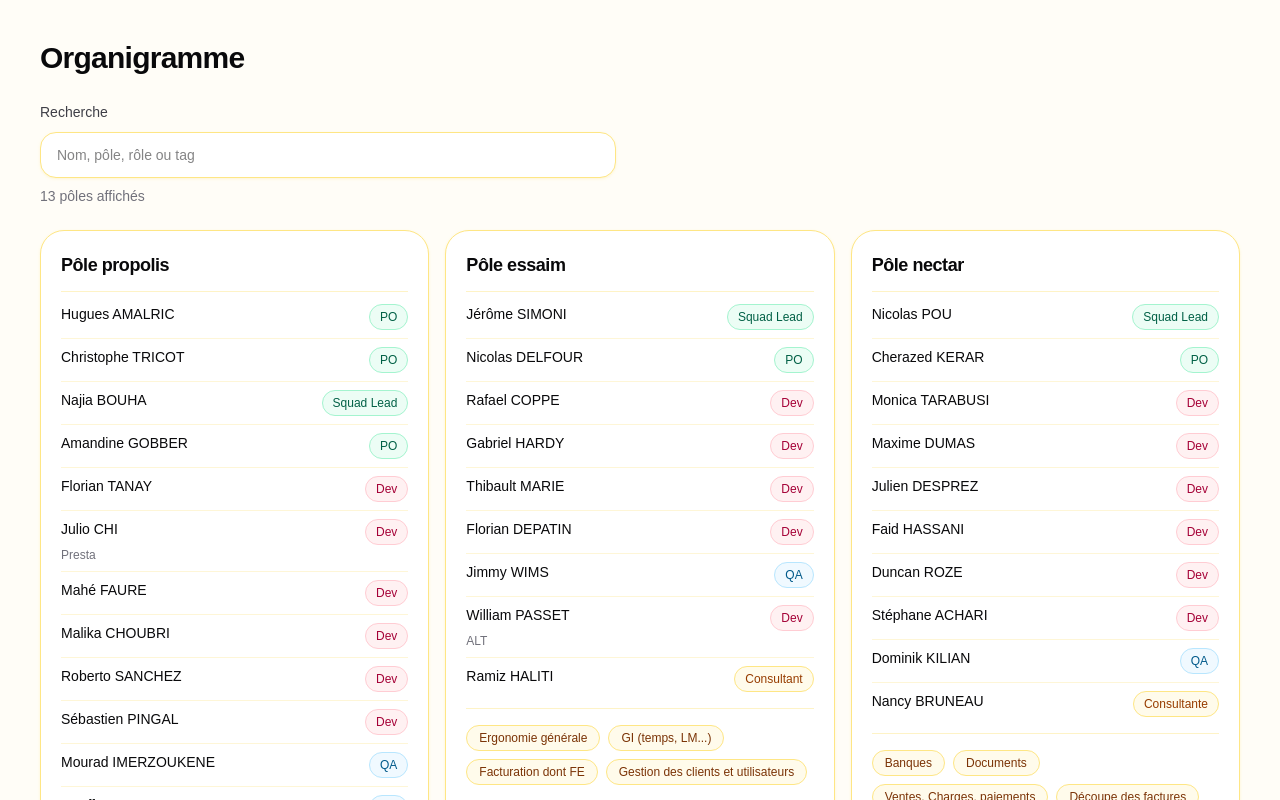
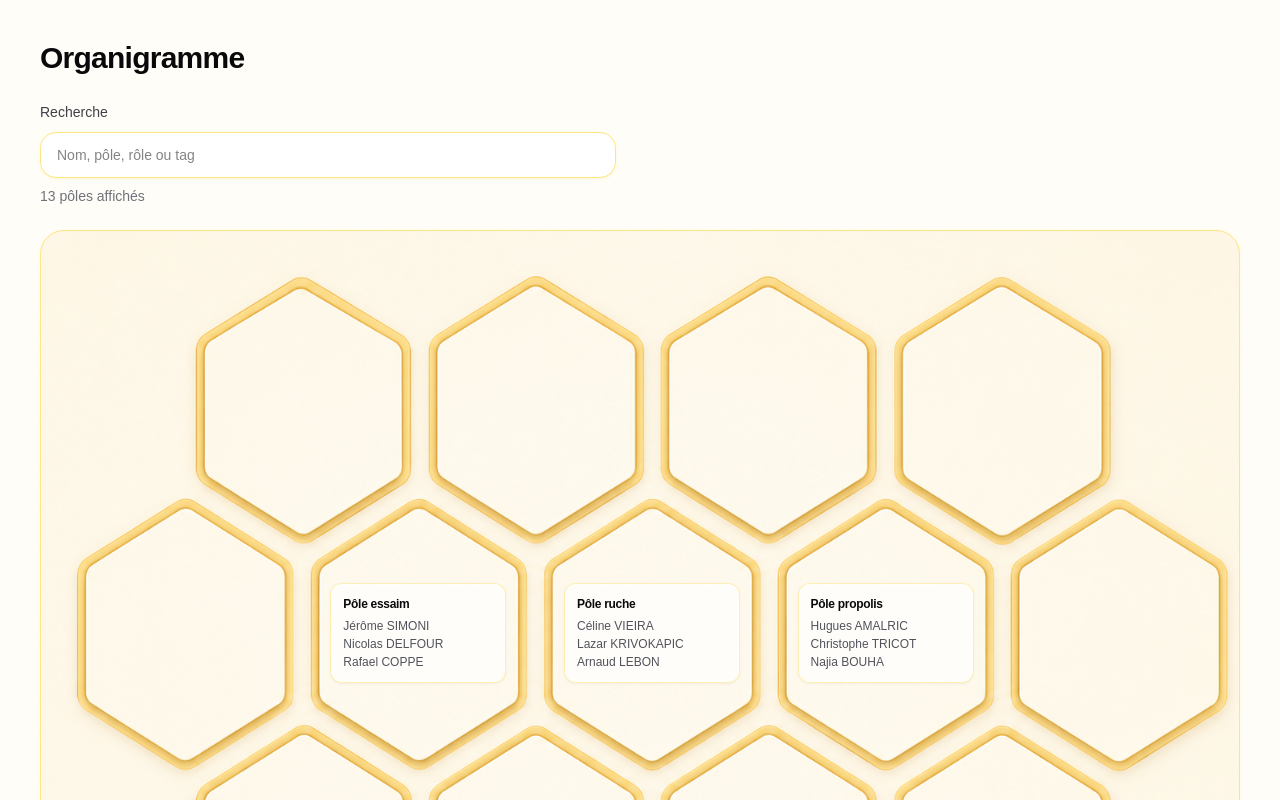
Before and after one commit to JesimBOB/AssistantBobbee, a Next.js app: page /organigramme in a window 1280 px wide. Shown: the top 800 px of the page. Built offline with nearby package versions, Linux system fonts and the light colour scheme.

Commit message:
test: prototype hive background on organization page

```diff
--- a/app/organigramme/page.tsx
+++ b/app/organigramme/page.tsx
@@ -273,6 +273,12 @@ function getRoleClassName(role: string) {
   return "border-zinc-200 bg-zinc-50 text-zinc-700";
 }
 
+const hivePrototypeOverlays = [
+  { teamName: "Pôle ruche", className: "left-[51%] top-[47.5%]" },
+  { teamName: "Pôle essaim", className: "left-[31.5%] top-[47.5%]" },
+  { teamName: "Pôle propolis", className: "left-[70.5%] top-[47.5%]" },
+];
+
 export default function OrganigrammePage() {
   const [search, setSearch] = useState("");
   const trimmedSearch = search.trim();
@@ -313,6 +319,37 @@ export default function OrganigrammePage() {
           />
           <p className="mt-2 text-sm text-zinc-500">{resultSummary}</p>
         </div>
+
+        {!query ? (
+          <section className="hidden lg:block" aria-label="Prototype desktop fond ruche">
+            <div
+              className="relative aspect-[1491/1055] overflow-hidden rounded-3xl border border-amber-200 bg-amber-50 bg-contain bg-center bg-no-repeat shadow-sm shadow-amber-100/70"
+              style={{ backgroundImage: "url('/organigramme/organigramme-hive-background-test.png')" }}
+            >
+              {hivePrototypeOverlays.map((overlay) => {
+                const team = teams.find((currentTeam) => currentTeam.name === overlay.teamName);
+
+                if (!team) {
+                  return null;
+                }
+
+                return (
+                  <article
+                    key={team.name}
+                    className={`absolute w-44 -translate-x-1/2 -translate-y-1/2 rounded-xl border border-amber-200/60 bg-white/70 p-3 text-xs shadow-sm shadow-amber-950/5 backdrop-blur-[2px] ${overlay.className}`}
+                  >
+                    <h2 className="font-semibold tracking-tight text-zinc-950">{team.name}</h2>
+                    <ul className="mt-1.5 space-y-0.5 text-zinc-600">
+                      {team.people.slice(0, 3).map((person) => (
+                        <li key={`${team.name}-${person.name}`}>{person.name}</li>
+                      ))}
+                    </ul>
+                  </article>
+                );
+              })}
+            </div>
+          </section>
+        ) : null}
 
         {filteredTeams.length > 0 ? (
           <section className="grid w-full items-start gap-4 md:grid-cols-2 xl:grid-cols-3">
```
Also changed, not shown: public/organigramme/organigramme-hive-background-test.png (added).
